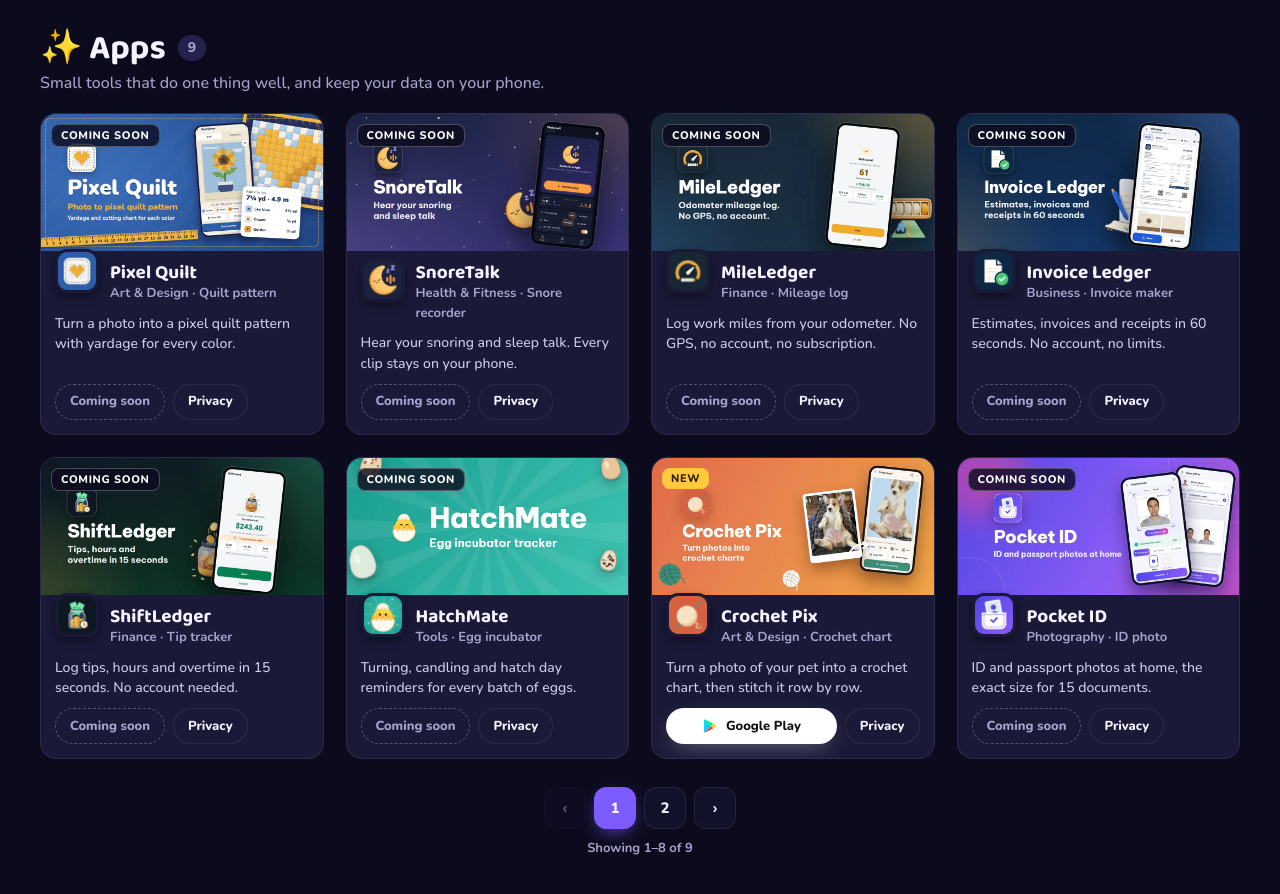
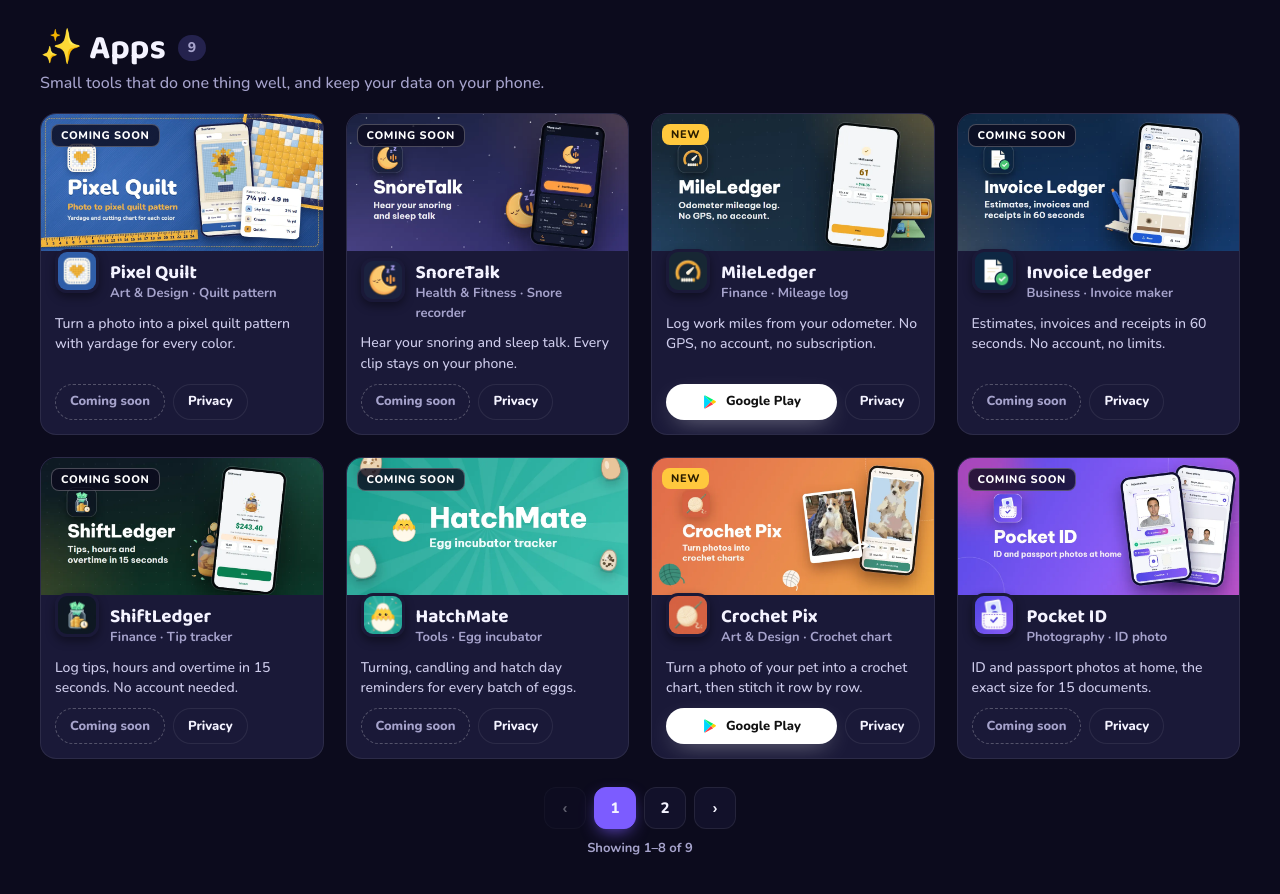
Before and after one commit to tienld235/tienld235.github.io, a plain HTML site: page index.html in a window 1280 px wide. Shown: the part 1540-2434 px from the top of the page. Drawn offline with nearby package versions, Linux system fonts and the light colour scheme.

Commit message:
MileLedger phát hành công khai: bật nút Google Play
Co-Authored-By: Claude Opus 5.5 <noreply@anthropic.com>

```diff
--- a/index.html
+++ b/index.html
@@ -469,7 +469,7 @@
       tagline: 'Hear your snoring and sleep talk. Every clip stays on your phone.',
       desc: 'Snore recorder and sleep talk recorder: play back every clip from your night',
       points: ['Morning report: minutes of snoring, loudness and a night chart', 'Play back and share every sleep-talk clip', 'A 30-second room check: fans and air conditioners are not counted as snoring', 'No account. Recordings stay on your phone'] },
-    { slug: 'mileledger', pkg: 'com.tien.mileledger', kind: 'app', title: 'MileLedger', genre: 'Finance', tags: ['Mileage log', 'IRS', 'Offline'], isNew: true,
+    { slug: 'mileledger', pkg: 'com.tien.mileledger', kind: 'app', title: 'MileLedger', genre: 'Finance', tags: ['Mileage log', 'IRS', 'Offline'], live: true, isNew: true,
       tagline: 'Log work miles from your odometer. No GPS, no account, no subscription.',
       desc: 'Log work miles from your odometer. No GPS, no account. IRS-ready PDF report.',
       points: ['Start and end a shift from your odometer in seconds', 'Business, commute and personal miles with the 2026 IRS rates', 'IRS-ready PDF log and CSV, plus Schedule C numbers', 'Optional odometer photos and one-tap backup'] },
```
